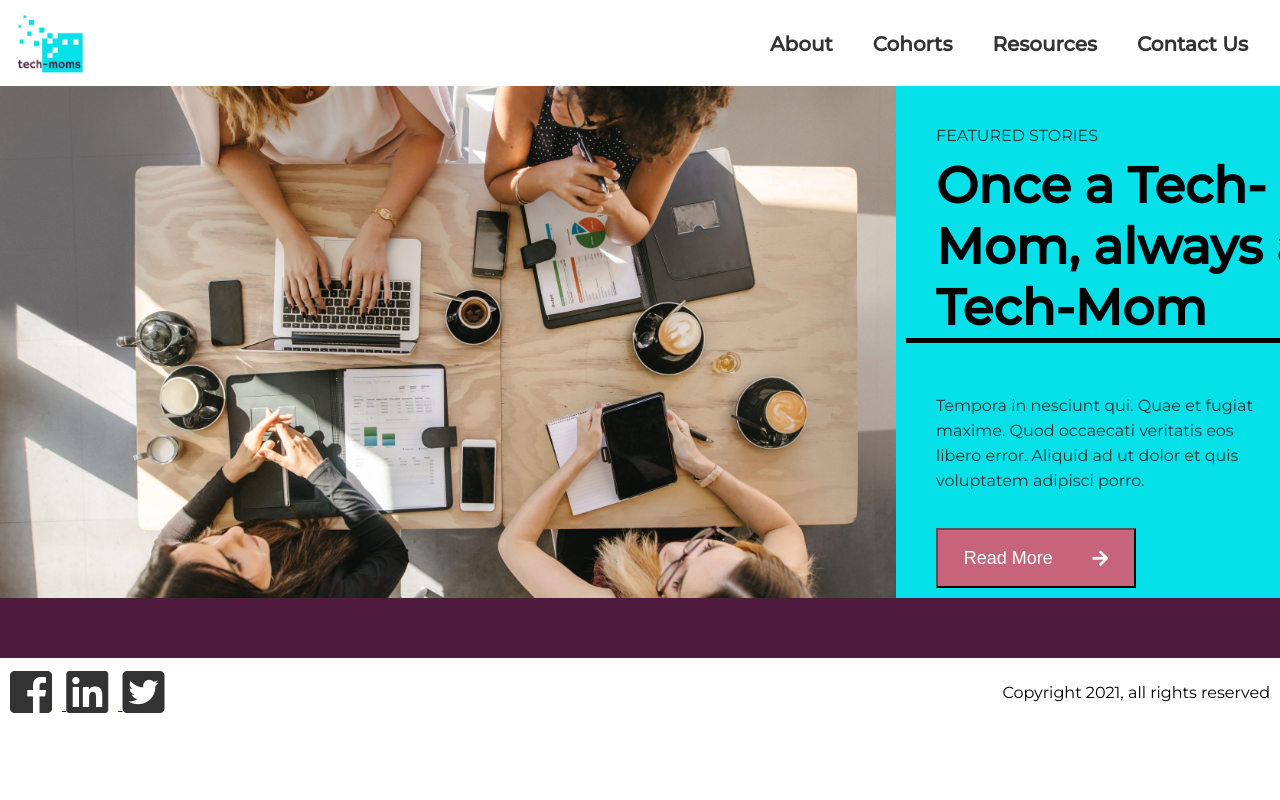
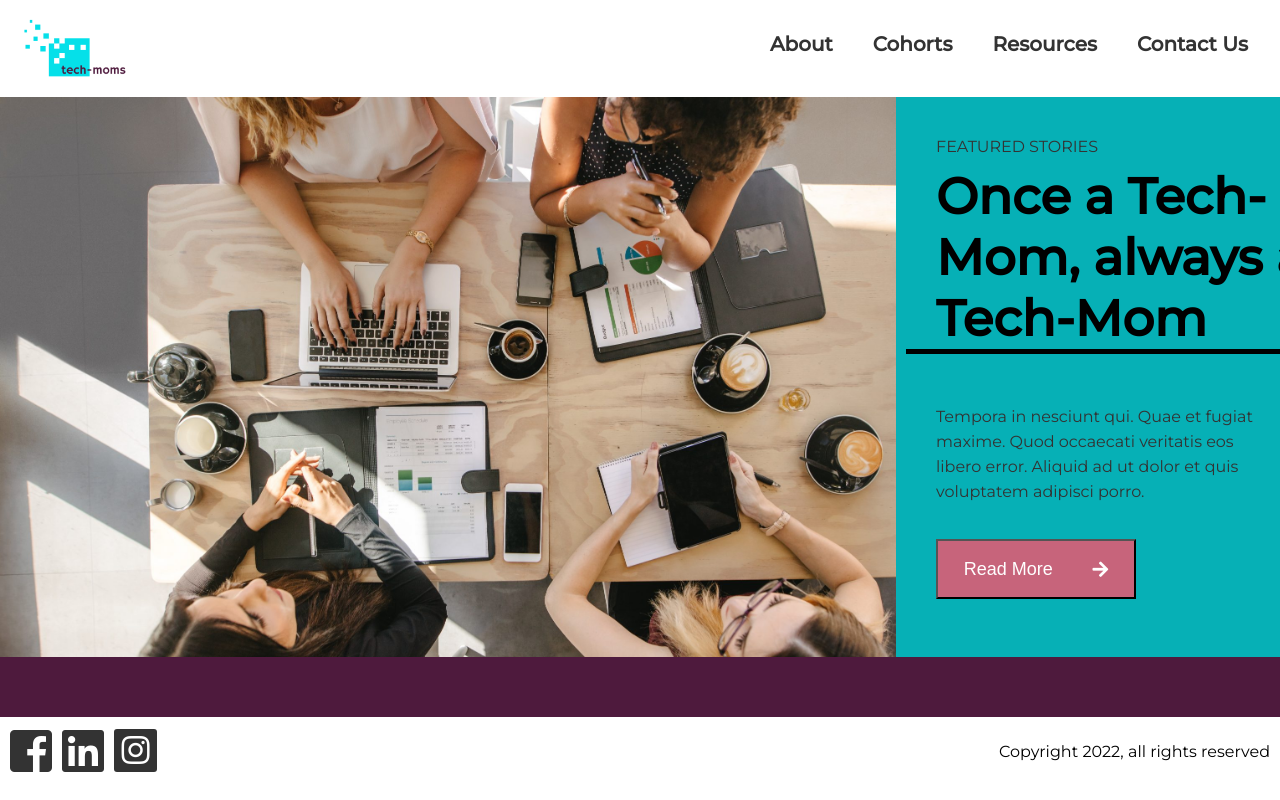
Before and after one commit to SandhyaBhatia/Techmoms, a plain HTML site: page index.html in a window 1280 px wide. Shown: the top 800 px of the page. Drawn offline with Linux system fonts and the light colour scheme.

Commit message:
update for spring 2022

```diff
--- a/index.html
+++ b/index.html
@@ -24,7 +24,7 @@
         <header class="header-container">
             <!-- Navigation -->
             <nav>
-                <img class="logo-position" src="assets/tech-moms-logo-2021.PNG" alt="Tech-Moms" width="75px">
+                <img class="logo-position" src="assets/tech-moms-logo.PNG" alt="Tech-Moms" width="130px">
                 <div class="header-flex">
                     <a href="#">About</a>
                     <a href="#">Cohorts</a>
@@ -64,20 +64,22 @@
         <!-- Footer -->
         <footer class="footer-container">
             <div class="footer-flex">
-                <div>
-                    <a href="https://facebook.com">
-                        <i class="fab fa-facebook-square fa-3x mt-10"></i>
+                <div class="icons-flex">
+                    <a href="https://www.facebook.com/groups/515557616086129">
+                        <i class="fab fa-facebook-square fa-3x square"></i>
                     </a>
-                    <a href="https://linkedin.com">
-                        <i class="fab fa-linkedin fa-3x mt-10"></i>
+                    <a href="https://www.linkedin.com/company/tech-moms/">
+                        <i class="fab fa-linkedin fa-3x square"></i>
                     </a>
-                    <a href="https://twitter.com">
-                        <i class="fab fa-twitter-square fa-3x"></i>
+                    <a href="https://www.instagram.com/tech.moms/">
+                        <div class="insta-box">
+                            <i class="fab fa-instagram fa-2x insta"></i>
+                        </div>
                     </a>
                 </div>
 
                 <div>
-                    Copyright 2021, all rights reserved
+                    Copyright 2022, all rights reserved
                 </div>
             </div>
         </footer>
--- a/style.css
+++ b/style.css
@@ -20,6 +20,7 @@ body {
 .main-container {
   grid-column: 1/2;
   grid-row: 2;
+  height: 70vh;
   background-image: url(assets/tech-moms-working.jpg);
   background-size: cover;
 }
@@ -28,7 +29,7 @@ body {
   grid-column: 2/3;
   grid-row: 2;
   padding: 10px;
-  background-color: #06E0E9;
+  background-color: #06b0b6;
 }
 
 .footer-container {
@@ -51,10 +52,13 @@ body {
 
 nav a {
   font-size: 20px;
-  text-decoration: none;
   color: #333;
   font-weight: bold;
   margin: 0 20px;
+}
+
+a {
+  text-decoration: none;
 }
 
 a:hover {
@@ -116,14 +120,40 @@ a:hover {
   align-items: center;
 }
 
-.mt-10 {
+.icons-flex {
+  display: flex;
+}
+
+.square {
   margin-right: 10px;
 }
 
-i {
+a .square {
   color: #333;
 }
 
-a i:hover {
+a .square:hover {
   color: #C7647B;
 }
+
+/*
+  The fontawesome instagram square icon doesn't work
+  We can make our own square icon with the help of CSS
+*/
+.insta-box {
+  margin-top: 2px;
+  color: #fff;
+  background-color: #333;
+  width: 43px;
+  height: 43px;
+  border-radius: 3px;
+}
+
+a .insta-box:hover {
+  background-color: #C7647B;
+}
+
+.insta {
+  color: #fff;
+  margin: 5px 0 0 7.5px;
+}
```
Also changed, not shown: assets/tech-moms-logo-2021.PNG (deleted), assets/tech-moms-logo.png (added).
